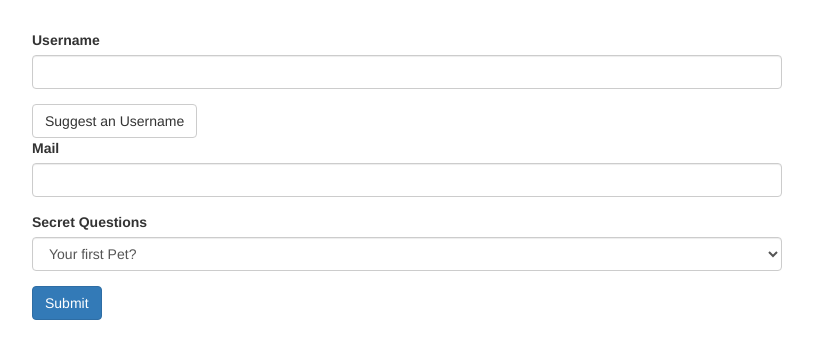
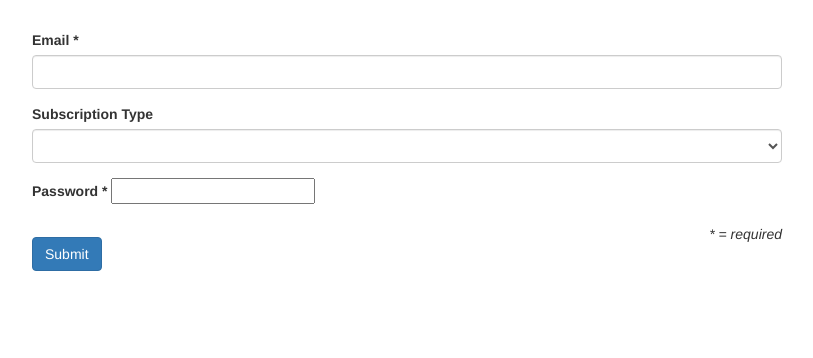
Before and after one commit to geomC/udemy-angular8, an Angular app: page / in a window 1280 px wide. Shown: the top 358 px of the page, without its empty margins (233-1046 px from the left). Built offline with nearby package versions, Linux system fonts and the light colour scheme.

Commit message:
complete assignment

```diff
--- a/src/app/app.component.html
+++ b/src/app/app.component.html
@@ -1,26 +1,75 @@
 <div class="container">
   <div class="row">
     <div class="col-xs-12 col-sm-10 col-md-8 col-sm-offset-1 col-md-offset-2">
-      <form>
-        <div id="user-data">
-          <div class="form-group">
-            <label for="username">Username</label>
-            <input type="text" id="username" class="form-control">
-          </div>
-          <button class="btn btn-default" type="button">Suggest an Username</button>
-          <div class="form-group">
-            <label for="email">Mail</label>
-            <input type="email" id="email" class="form-control">
-          </div>
+      <form #f="ngForm" (ngSubmit)="submit(f)">
+
+        <div class="form-group">
+          <label for="email">Email *</label>
+          <input
+            id="email"
+            name="email"
+            ngModel
+            required
+            email
+            class="form-control"
+            #email="ngModel"
+          >
         </div>
+        <span
+          class="help-block"
+          *ngIf="!email.valid && email.touched"
+        >Email must not be empty</span>
+
+
         <div class="form-group">
-          <label for="secret">Secret Questions</label>
-          <select id="secret" class="form-control">
-            <option value="pet">Your first Pet?</option>
-            <option value="teacher">Your first teacher?</option>
+          <label for="subscriptionType">Subscription Type</label>
+          <select
+            id="subscriptionType"
+            name="subscriptionType"
+            class="form-control"
+            [ngModel]="defaultSubscriptionType"
+          >
+            <option
+              *ngFor="let sType of subscriptionTypes"
+              value="sType"
+            >{{sType}}</option>
           </select>
         </div>
-        <button class="btn btn-primary" type="submit">Submit</button>
+
+
+        <div class="form-group">
+          <label>
+            Password *
+            <input
+              type="password"
+              name="password"
+              ngModel
+              required
+              #password="ngModel"
+            >
+          </label>
+        </div>
+
+        <span
+          class="help-block"
+          *ngIf="!password.valid && password.touched"
+        >Please state a password</span>
+
+        <span
+          class="help-block"
+          *ngIf="!f.valid && f.touched"
+        >Form is invalid</span>
+
+        <p style="float: right"><em>* = required</em></p>
+
+        <button style="margin-top: 2em; display: block" type="submit" class="btn btn-primary">Submit</button>
+
+        <div *ngIf="formStatePrint">
+          <hr>
+          <h3>Result:</h3>
+          <div>{{formStatePrint}}</div>
+        </div>
+
       </form>
     </div>
   </div>
--- a/src/app/app.component.ts
+++ b/src/app/app.component.ts
@@ -1,4 +1,5 @@
 import { Component } from '@angular/core';
+import {NgForm} from '@angular/forms';
 
 @Component({
   selector: 'app-root',
@@ -6,7 +7,21 @@ import { Component } from '@angular/core';
   styleUrls: ['./app.component.css']
 })
 export class AppComponent {
-  suggestUserName() {
-    const suggestedName = 'Superuser';
+
+  subscriptionTypes = [
+    'Basic',
+    'Advanced',
+    'Pro'
+  ];
+
+  formStatePrint;
+
+  defaultSubscriptionType = this.subscriptionTypes[1];
+
+  submit(f: NgForm) {
+    const formState = f.value;
+    this.formStatePrint = JSON.stringify(formState, null, `t`);
+    console.log(`FORM STATE: ${ this.formStatePrint}`);
+    f.reset();
   }
 }
```
